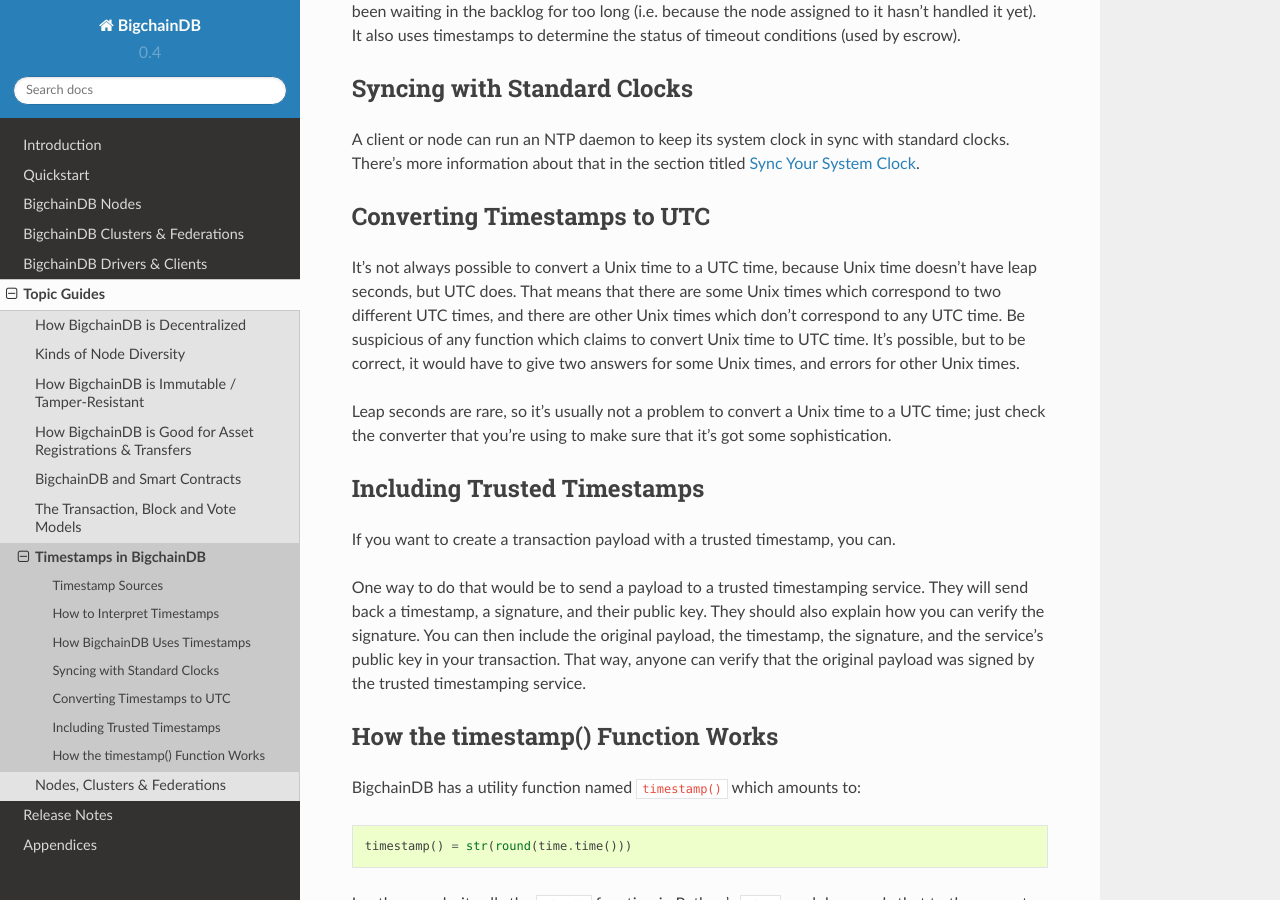
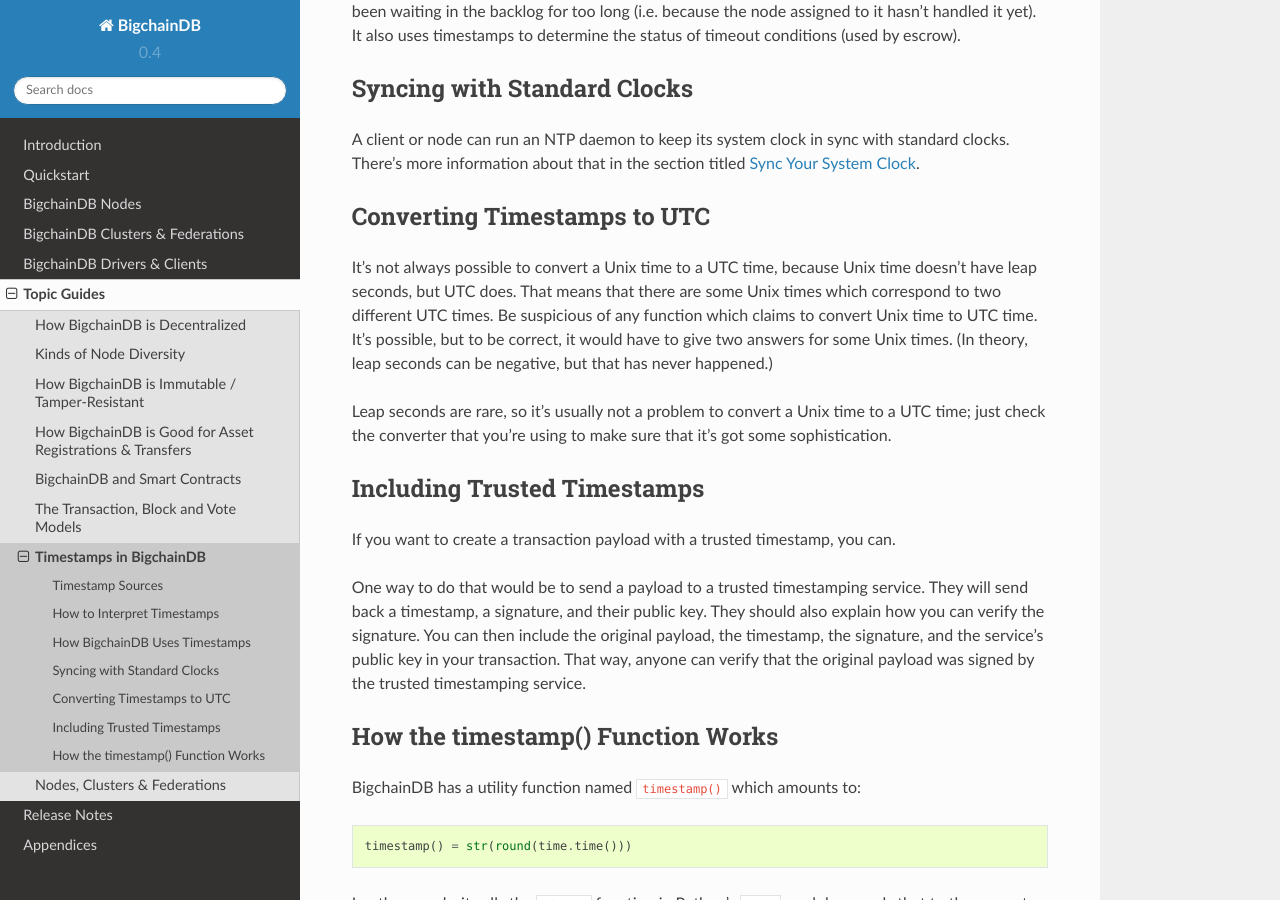
Before and after one commit to thematerials-network/bigchaindb-node, a Sphinx documentation site: the page built from bigchaindb/docs/source/topic-guides/timestamps.md, in a window 1280 px wide and 900 px high, scrolled down 1193 px. Built offline with Sphinx 7.4.7 and the Read the Docs theme 2.0.0, drawn with Linux system fonts in a browser that asks for light colours.

Commit message:
Docs: fixed subsetion on timestamp -> UTC conversion

```diff
--- a/bigchaindb/docs/source/topic-guides/timestamps.md
+++ b/bigchaindb/docs/source/topic-guides/timestamps.md
@@ -40,7 +40,7 @@ A client or node can run an NTP daemon to keep its system clock in sync with sta
 
 ## Converting Timestamps to UTC
 
-It's not always possible to convert a Unix time to a UTC time, because Unix time doesn't have leap seconds, but UTC does. That means that there are some Unix times which correspond to two different UTC times, and there are other Unix times which don't correspond to any UTC time. Be suspicious of any function which claims to convert Unix time to UTC time. It's possible, but to be correct, it would have to give two answers for some Unix times, and errors for other Unix times.
+It's not always possible to convert a Unix time to a UTC time, because Unix time doesn't have leap seconds, but UTC does. That means that there are some Unix times which correspond to two different UTC times. Be suspicious of any function which claims to convert Unix time to UTC time. It's possible, but to be correct, it would have to give two answers for some Unix times. (In theory, leap seconds can be negative, but that has never happened.)
 
 Leap seconds are rare, so it's usually not a problem to convert a Unix time to a UTC time; just check the converter that you're using to make sure that it's got some sophistication.
 
```
